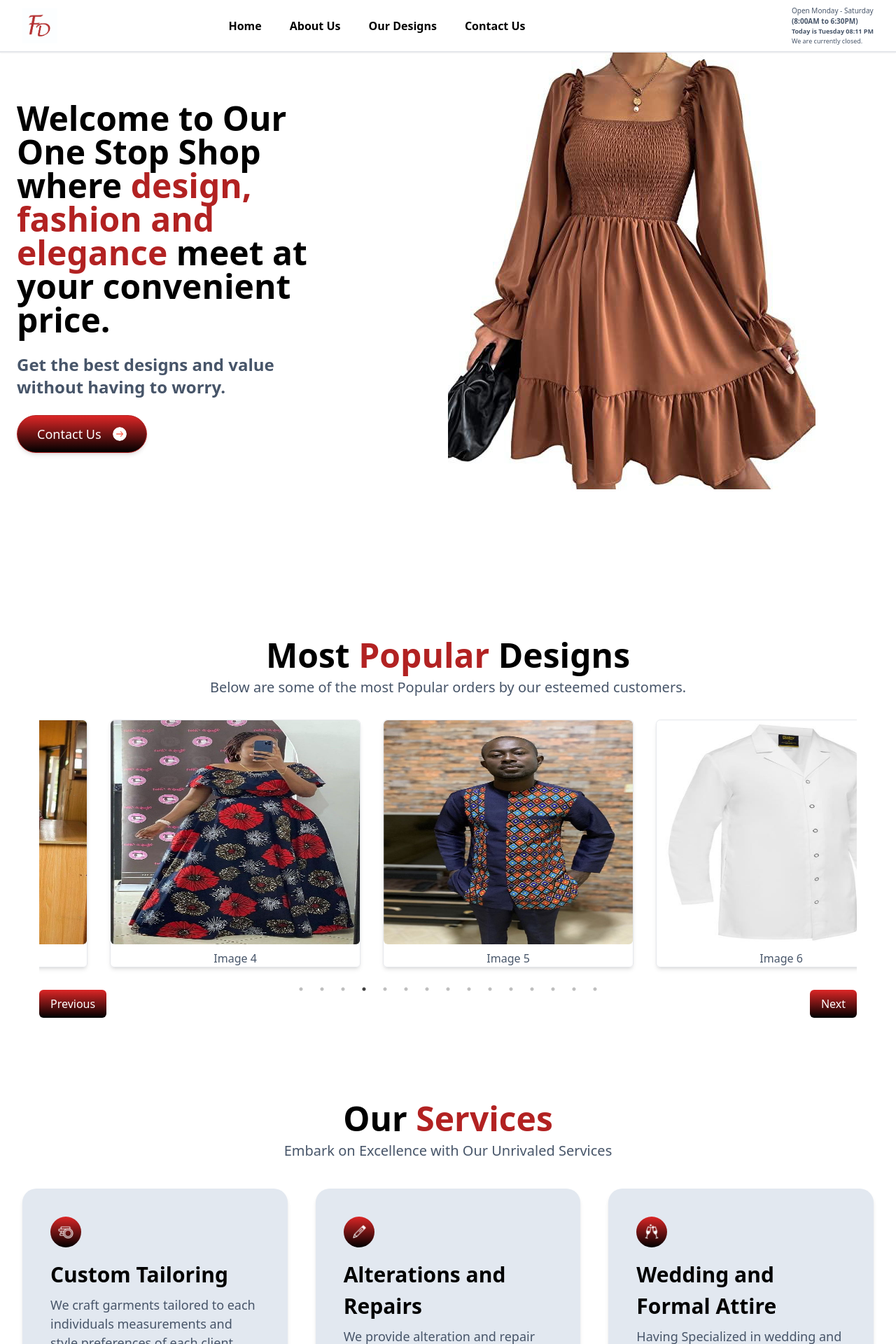
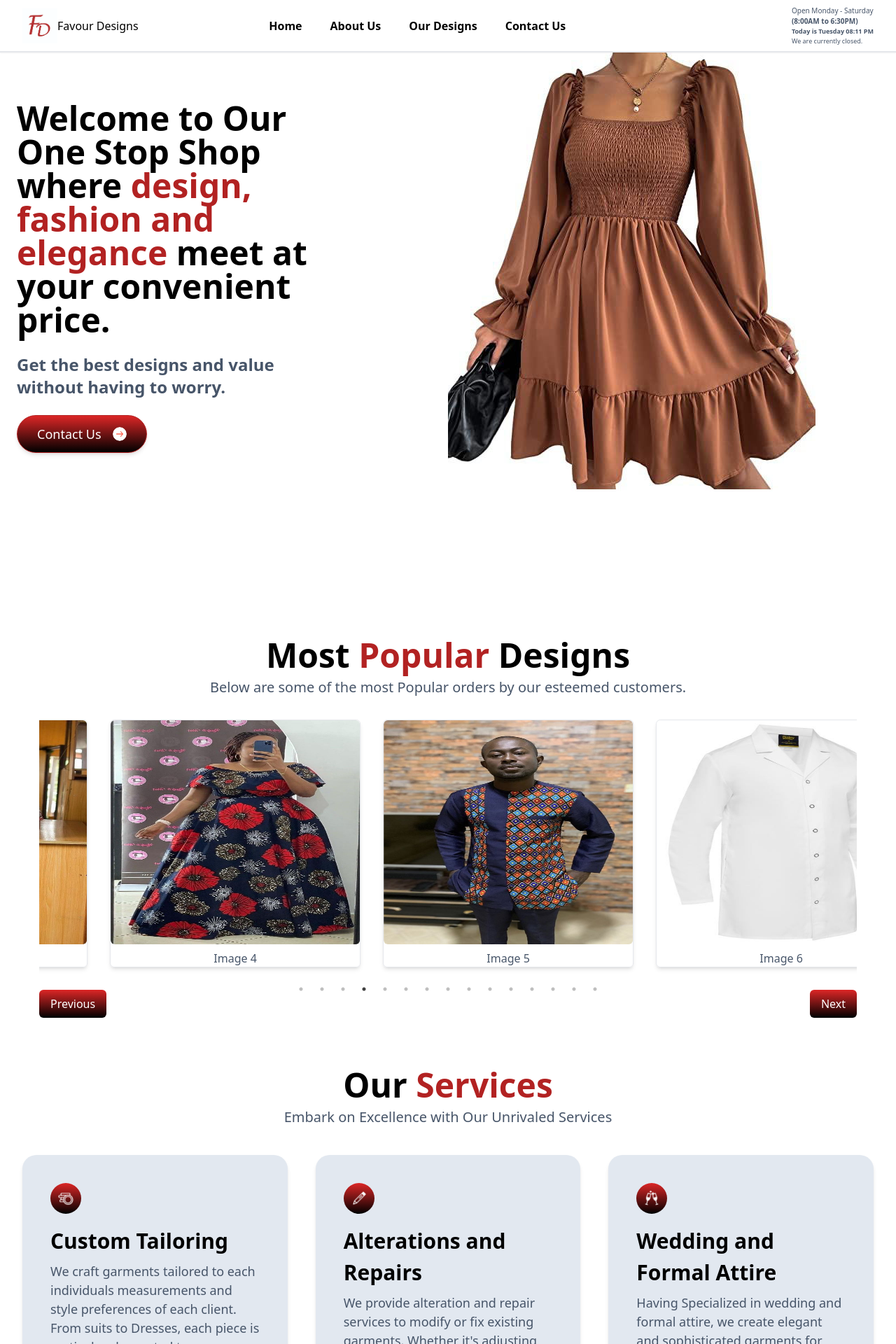
Before and after one commit to JAS-D98/Favour-Designs-Website, a React (Vite) app: page / in a window 1280 px wide. Shown: the top 1920 px of the page at 70% size. Built offline with nearby package versions, Linux system fonts and the light colour scheme.

Commit message:
made changes on logo

```diff
--- a/src/Components/Navbar.jsx
+++ b/src/Components/Navbar.jsx
@@ -9,7 +9,7 @@ const Navbar = () => {
   return (
     <header className="px-6 py-2 sm:px-8 sm:py-2 z-10 w-full border-b-2 shadow-sm bg-white fixed">
         <nav className="flex justify-between items-center max-container">
-          <a href="/" className="flex items-center"><img src={logo} alt="" width={50} /></a>
+          <a href="/" className="flex items-center"><img src={logo} alt="" width={50} /><span className="hidden sm:block">Favour Designs</span></a>
             {/* <a href="/" className="text-[10px] font-bold italic sm:text-xl sm:ml-6 sm:flex sm:flex-row sm:items-center justify-center md:text-2xl"><span className="text-firebrick"><h1 className="text-2xl sm:text-4xl -mb-6 mr-3">F</h1> D</span> Favoured Designs</a> */}
             <ul className="flex-1 flex justify-center items-center gap-16 max-lg:hidden md:ml-6 md:gap-10">
             {navLinks.map((item)=>(
--- a/src/Components/Services.jsx
+++ b/src/Components/Services.jsx
@@ -4,7 +4,7 @@ import ServiceCard from "../Components/ServiceCard"
 const Services = () => {
   return (
     <section className="flex justify-center flex-col items-center p-2">
-        <h1 className="text-3xl mt-10 font-semibold md:text-5xl md:text-left sm:mt-20">Our <span className="text-firebrick">Services</span></h1>
+        <h1 className="text-3xl mt-8 font-semibold md:text-5xl md:text-left sm:mt-15">Our <span className="text-firebrick">Services</span></h1>
         <p className="text-slate-600 text-center mt-2 text-xl">Embark on Excellence with Our Unrivaled Services</p>
         <div className="flex justify-center flex-wrap gap-10 mt-0 sm:mt-4 p-6">
       {services.map((service)=>(
```
